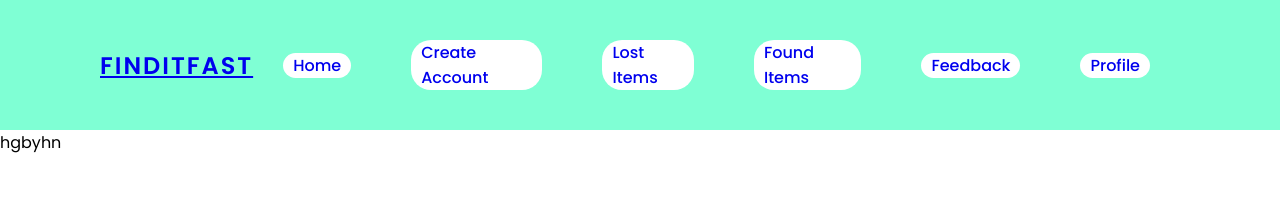
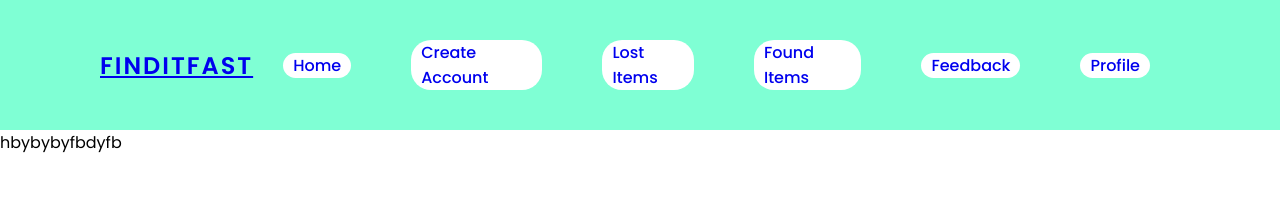
Before and after one commit to jeyixel/Lost-And-Found-management-system, a React (Create React App) app in the folder frontend/: page /foundItems in a window 1280 px wide. Shown: the top 220 px of the page. Built offline with nearby package versions, Linux system fonts and the light colour scheme.

Commit message:
byyvy
bhb g

```diff
--- a/frontend/src/Components/FoundItems/FoundItems.js
+++ b/frontend/src/Components/FoundItems/FoundItems.js
@@ -3,7 +3,7 @@ import React from 'react'
 function FoundItems() {
   return (
     <div>
-      hgbyhn
+    hbybybyfbdyfb
 
     </div>
   )
```
